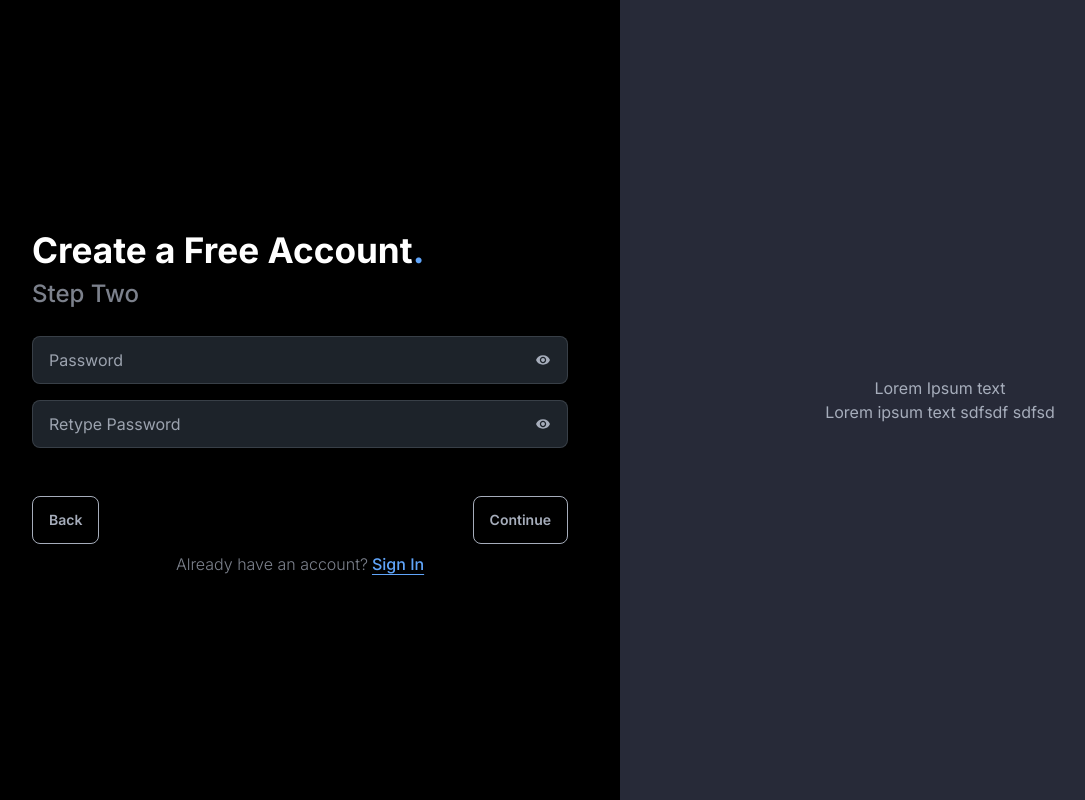
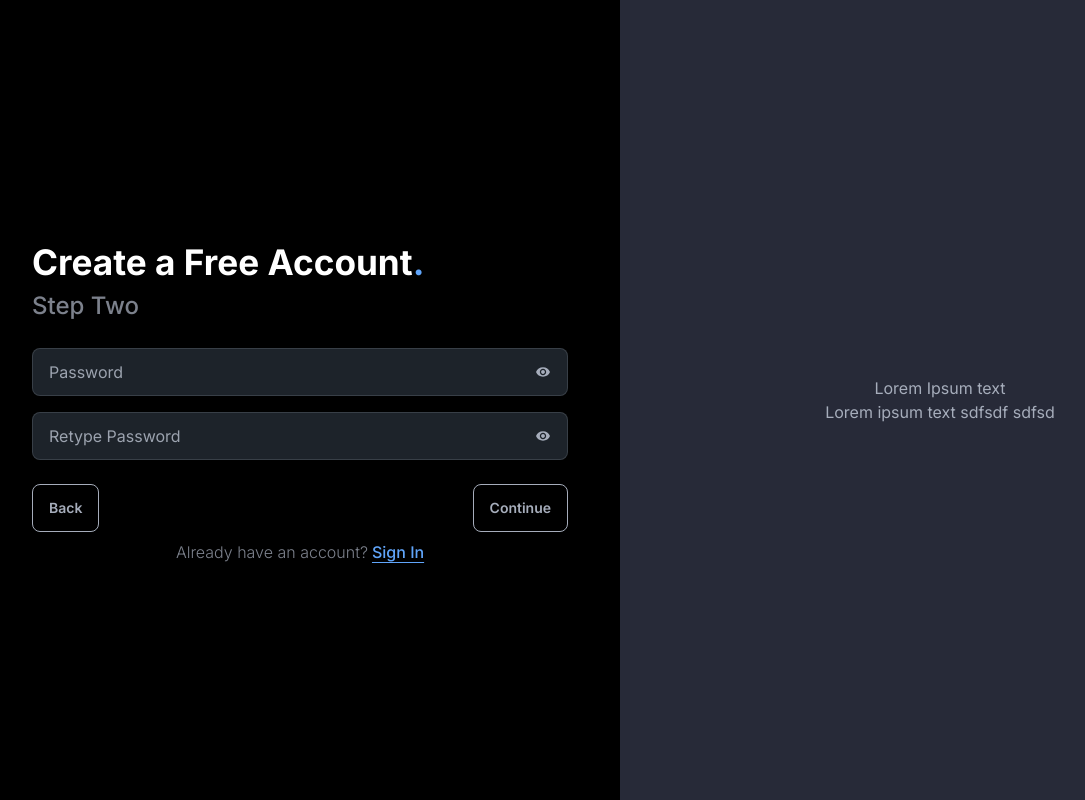
Before and after one commit to fusionxx23/Sign-form, a Next.js app: page /auth/signup in a window 1280 px wide. Both pictures are taken after typing "name@example.com", "Sample" into the empty fields and a click on the button "Continue". Shown: the whole page, without its empty margins (20-1105 px from the left). Built offline with nearby package versions, Linux system fonts and the light colour scheme.

Commit message:
Added tailwind animations

```diff
--- a/package.json
+++ b/package.json
@@ -22,6 +22,7 @@
     "eslint": "^8",
     "eslint-config-next": "14.1.4",
     "postcss": "^8",
-    "tailwindcss": "^3.3.0"
+    "tailwindcss": "^3.3.0",
+    "tailwindcss-animate": "^1.0.7"
   }
 }
--- a/src/app/auth/signup/page.jsx
+++ b/src/app/auth/signup/page.jsx
@@ -208,9 +208,10 @@ function page() {
         <SignupHeaders h2={"Step One"} />
         <form
           id="1"
-          className="flex flex-col gap-y-4 items-center justify-center pt-6"
+          className=" pt-6"
           onSubmit={(e) => check(e, "Email", true)}
         >
+          <div className="flex flex-col gap-y-4">
             <div id="emailcontainer" className="w-full">
               <IconInput
                 type="text"
@@ -240,6 +241,8 @@ function page() {
               </IconInput>
               {/* <input /> */}
             </div>
+          </div>
+
           <div className="pt-6 flex flex-col items-center gap-y-2">
             <button type="submit" className="btn btn-outline">
               Continue
--- a/src/components/SignupWrapper.jsx
+++ b/src/components/SignupWrapper.jsx
@@ -2,7 +2,7 @@ import React from "react";
 
 export default function SignWrapper({ children }) {
   return (
-    <div className="grid  xl:grid-cols-2">
+    <div className="grid  xl:grid-cols-2 animate-in duration-1000 fade-in">
       <div className="h-[100svh]  w-full flex items-center justify-center bg-black">
         <div className="bg-black p-8 lg:min-w-[700px] xl:min-w-[600px] rounded-lg">
           {children}
--- a/src/components/StepBtns.jsx
+++ b/src/components/StepBtns.jsx
@@ -2,7 +2,7 @@ import React from "react";
 
 export default function StepBtns({ check, checkField }) {
   return (
-    <div className="flex justify-between pt-6 w-full">
+    <div className="flex justify-between  w-full">
       <button
         className="btn btn-outline"
         type="button"
--- a/tailwind.config.js
+++ b/tailwind.config.js
@@ -17,5 +17,5 @@ module.exports = {
   daisyui: {
     themes: ["dark"],
   },
-  plugins: [require("daisyui")],
+  plugins: [require("daisyui"), require("tailwindcss-animate")],
 };
```
Also changed, not shown: 1 other file (tests, documents, lock files or other folders). Lines whose indentation alone changed are shown as unchanged.
